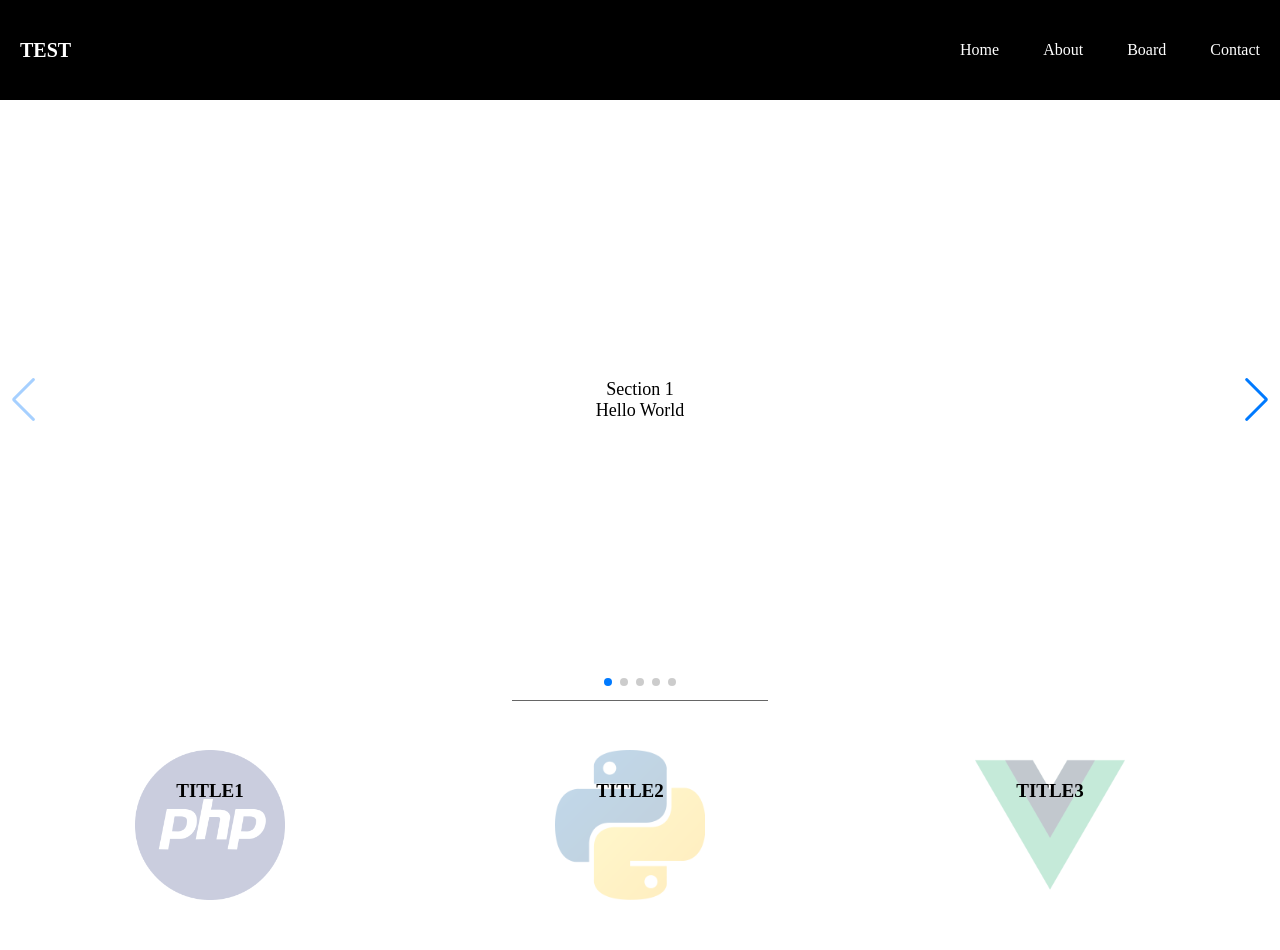
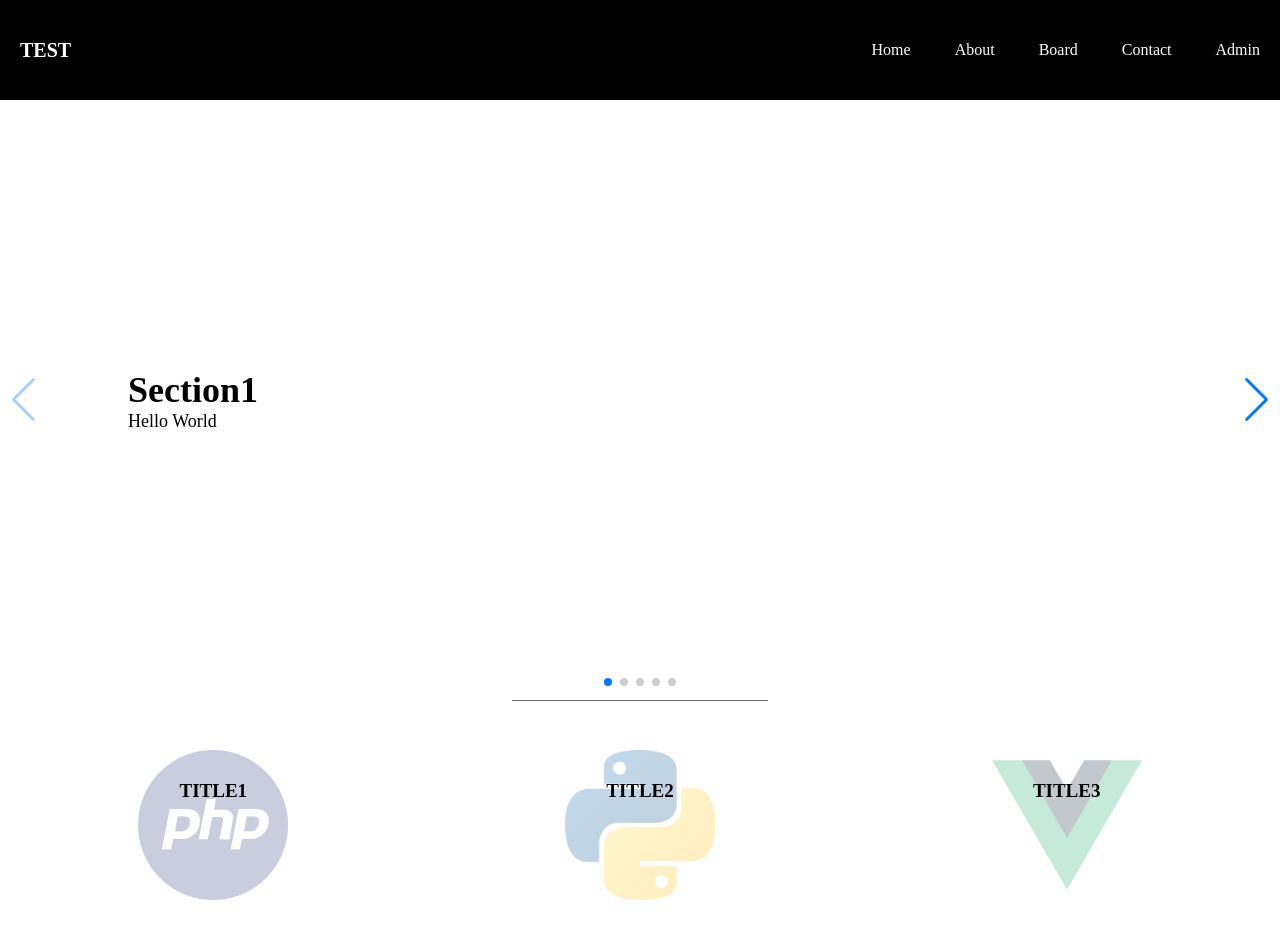
Before and after one commit to ukhyun2402/home, a PHP site: page / in a window 1280 px wide. Run offline with PHP 8.4, Linux system fonts and the light colour scheme.

Commit message:
left right align

```diff
--- a/public/components/header.php
+++ b/public/components/header.php
@@ -5,9 +5,10 @@
         </div>
         <div class="right">
             <a href="/">Home</a>
-            <a href="/About.php">About</a>
-            <a href="/Board.php">Board</a>
-            <a href="/Contact.php">Contact</a>
+            <a href="/about.php">About</a>
+            <a href="/board.php">Board</a>
+            <a href="/contact.php">Contact</a>
+            <a href="/admin.php">Admin</a>
         </div>
     </nav>
 </header>
--- a/public/components/main_slide.php
+++ b/public/components/main_slide.php
@@ -4,8 +4,18 @@
 <div id="slide-container">
 <div class="swiper-container">
     <div class="swiper-wrapper">
-      <div class="swiper-slide">Section 1 <br> Hello World</div>
-      <div class="swiper-slide">Section 2 <br> Hello World</div>
+      <div class="swiper-slide">
+        <div class="swiper-content-left">
+          <h1>Section1</h1>
+          <div>Hello World</div>
+        </div>
+      </div>
+      <div class="swiper-slide">
+        <div class="swiper-content-right">
+            <h1>Section1</h1>
+            <div>Hello World</div>
+          </div>
+      </div>
       <div class="swiper-slide">Section 3 <br> Hello World</div>
       <div class="swiper-slide">Section 4 <br> Hello World</div>
       <div class="swiper-slide">Section 5 <br> Hello World</div>
@@ -26,7 +36,7 @@
       spaceBetween: 0,
       centeredSlides: true,
       autoplay: {
-        delay: 3500,
+        delay: 99999999999,
         disableOnInteraction: false,
       },
       pagination: {
--- a/public/css/card.css
+++ b/public/css/card.css
@@ -8,7 +8,7 @@
     position: relative;
     display: flex;
     flex-direction: column;
-    width:25%;
+    justify-content: space-around;
     margin:50px;
     color:white;
     height:150px;
--- a/public/css/slide.css
+++ b/public/css/slide.css
@@ -36,3 +36,17 @@
     -webkit-align-items: center;
     align-items: center;
   }
+  .swiper-content-right{
+    width: 80%;
+    display: flex;
+    flex-direction: column;
+    align-items: flex-end;
+    margin: auto;
+  }
+  .swiper-content-left{
+    width: 80%;
+    display: flex;
+    flex-direction: column;
+    align-items: flex-start;
+    margin: auto;
+  }
```
